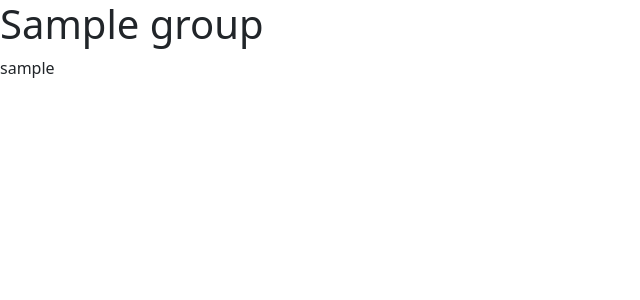
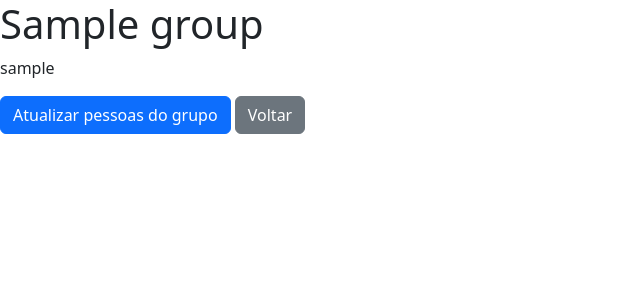
Before and after one commit to felipmartins/django-study, a Django app: page /group/1 in a window 1280 px wide. Shown: the top 300 px of the page, without its empty margins (0-640 px from the left). Run offline with Django 4.2, Linux system fonts and the light colour scheme; tables that the repository leaves empty hold one stand-in row (values such as "Sample post").

Commit message:
adiciona botões no template de detalhes

```diff
--- a/groups/templates/groups/group_details.html
+++ b/groups/templates/groups/group_details.html
@@ -11,4 +11,7 @@
 
 {% endfor %}
 
+<a href="{% url 'update-group' group.id %}" class="btn btn-primary">Atualizar pessoas do grupo</a>
+<a href="{% url 'group-index' %}" class="btn btn-secondary">Voltar</a>
+
 {% endblock %}
```
